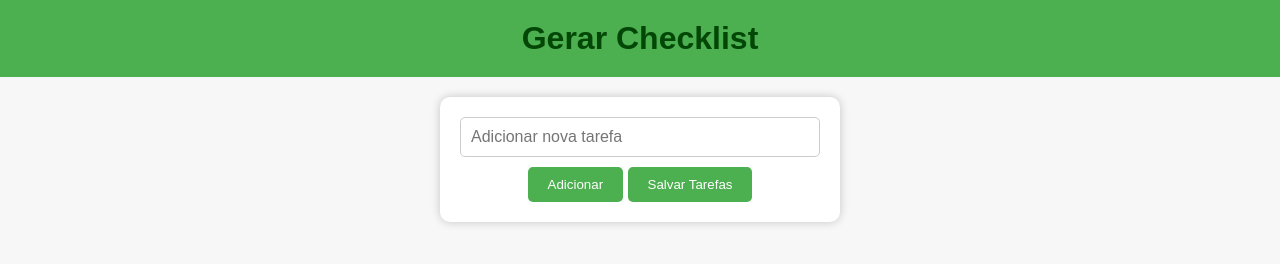
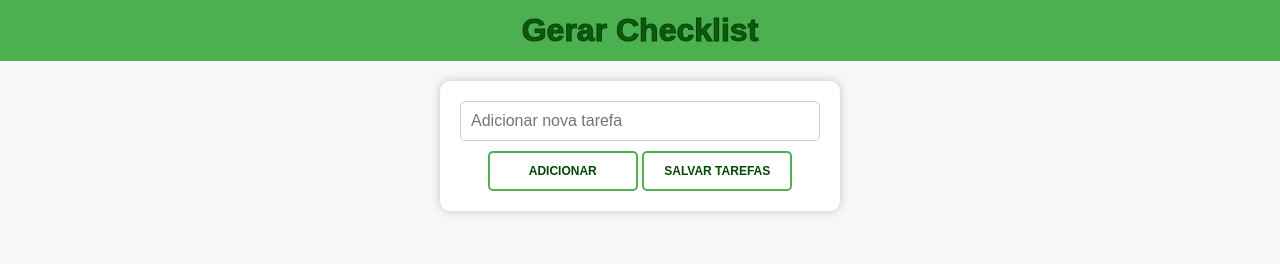
Before and after one commit to Biasiolo/to-do-gen, a plain HTML site: page index.html in a window 1280 px wide. Drawn offline with nearby package versions, Linux system fonts and the light colour scheme.

Commit message:
Update: Melhorias dos botões

```diff
--- a/main.css
+++ b/main.css
@@ -1,4 +1,4 @@
-/* Reset de estilos*/
+/* Reset de estilos */
 * {
     margin: 0;
     padding: 0;
@@ -14,11 +14,14 @@ body {
 
 h1 {
     text-align: center;
-    color: #034706;
-    background-color: #4CAF50;
-    padding: 20px 0;
+    color: #0e580f; /* Cor do texto */
+    background-color: #4CAF50; /* Cor de fundo */
+    padding: 12px 0;
     margin: 0;
     font-weight: 700;
+    -webkit-text-stroke: 1px #034706; /* Contorno na fonte (2px, cor escura) */
+    color: 50%; /* Torna o texto transparente para que o contorno seja visível */
+    font-family: Arial, Helvetica, sans-serif;
 }
 
 /* Estilização do container do formulário */
@@ -43,12 +46,18 @@ h1 {
 }
 
 button {
-    background-color: #4CAF50;
-    color: white;
-    border: none;
-    padding: 10px 20px;
+    background-color: white;
+    color: #034706;
+    border: 2px solid #4CAF50;
+    padding: 8px 20px;
     cursor: pointer;
     border-radius: 5px;
+    width: 150px; /* Largura fixa */
+    height: 40px; /* Altura fixa */
+    font-weight: 700;
+    text-transform: uppercase;
+    font-size: 12px;
+
 }
 
 #task-list {
--- a/main.js
+++ b/main.js
@@ -60,7 +60,7 @@ $(document).ready(function() {
         alertDiv.style.transform = 'translate(-50%, -50%)';
         alertDiv.style.background = '#4CAF50';
         alertDiv.style.color = '#034706';
-        alertDiv.style.padding = '10px';
+        alertDiv.style.padding = '12px';
         alertDiv.style.borderRadius = '8px';
 
         // Texto do alerta
```
